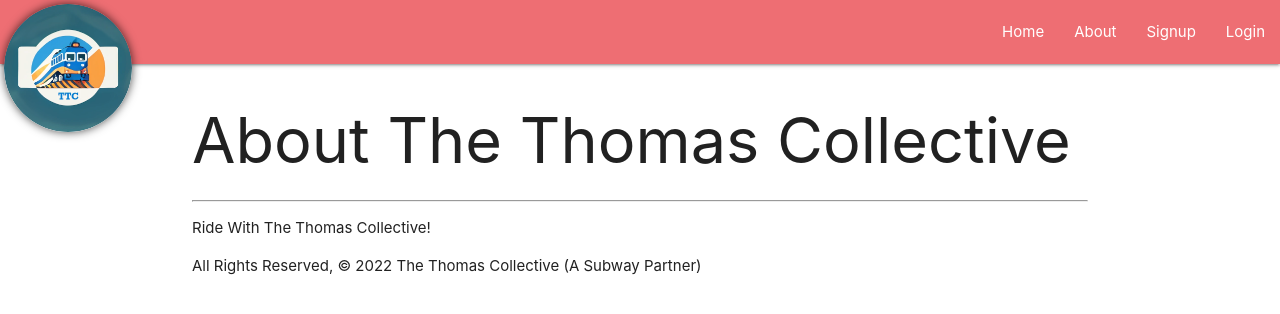
After one commit to cango91/thomascollective, a Django app: page /about/ in a window 1280 px wide. The commit adds this page. Shown: the top 314 px of the page. Run offline with Django 3.2, Linux system fonts and the light colour scheme.

Commit message:
about and read

```diff
--- /dev/null
+++ b/main_app/templates/about.html
@@ -0,0 +1,8 @@
+{% extends 'base.html' %}
+
+{% block content %}
+  <h1>About The Thomas Collective</h1>
+  <hr />
+  <p>Ride With The Thomas Collective!</p>
+  <footer>All Rights Reserved, &copy; 2022 The Thomas Collective (A Subway Partner)</footer>
+{% endblock %}
--- a/main_app/templates/base.html
+++ b/main_app/templates/base.html
@@ -39,6 +39,10 @@
             <li>
               <a href="{% url 'home' %}">Home</a>
             </li>
+            <li>
+            <a href="{% url 'about' %}">About</a>
+            </li>
+
             {% if user.is_authenticated %}
               <li>
                 <a href="{% url 'index' %}">All Trains</a>
--- a/main_app/urls.py
+++ b/main_app/urls.py
@@ -3,6 +3,7 @@ from . import views
 
 urlpatterns = [
 	path('', views.home, name='home'),
+    path('about/', views.about, name='about'),
 	path('trains/', views.train_index, name='index'),
     path('trains/create/', views.TrainCreate.as_view(), name='train_create'),
     path('accounts/signup', views.signup,name="signup"),
--- a/main_app/views.py
+++ b/main_app/views.py
@@ -12,6 +12,9 @@ from django.urls import reverse
 
 def home(request):
     return render(request, 'home.html')
+
+def about(request):
+  return render(request, 'about.html')
 
 
 class TrainCreate(CreateView):
```
Also changed, not shown: README.md.
